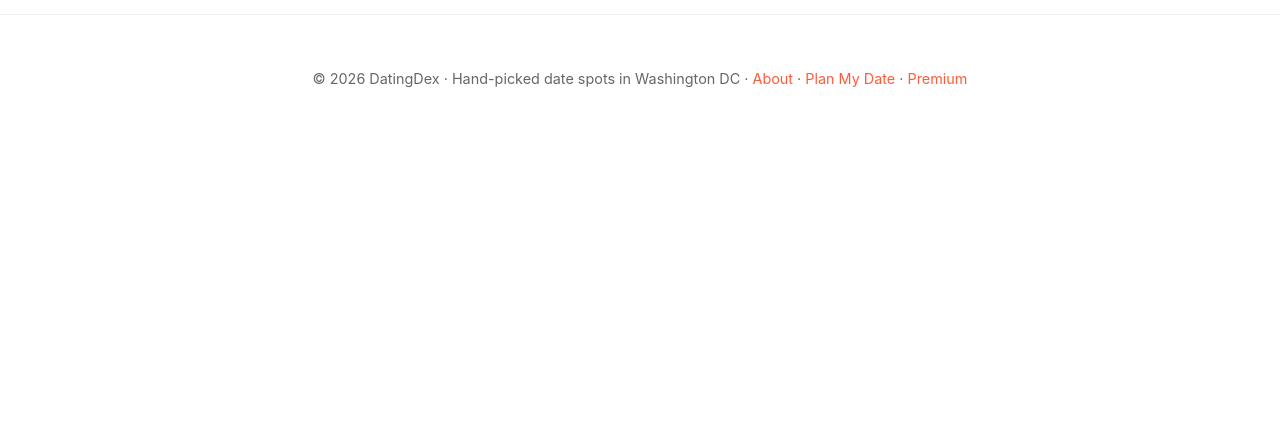
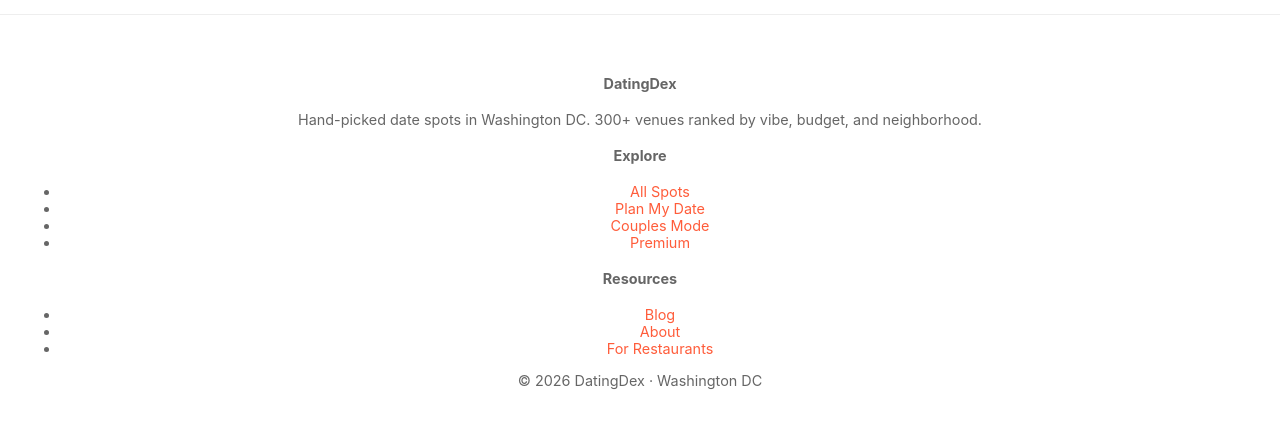
Before and after one commit to arternicholas-oss/datingdex-next, a Next.js app: page / in a window 1280 px wide. Shown: the part 3568-3995 px from the top of the page. Before the commit the page ends 3709 px from the top, so only its background shows below. Built offline with nearby package versions, Linux system fonts and the light colour scheme; no server answers.

Commit message:
Layout: expand footer with blog/links, update 309 to 300+

```diff
--- a/app/layout.tsx
+++ b/app/layout.tsx
@@ -9,11 +9,11 @@ import PostHogProvider from '@/components/PostHogProvider';
 export const metadata: Metadata = {
   metadataBase: new URL('https://www.datingdex.com'),
   title: {
-    default: '309 Best Date Spots in Washington DC (2026) — Ranked by Vibe | DatingDex',
+    default: '300+ Best Date Spots in Washington DC (2026) \u2014 Ranked by Vibe | DatingDex',
     template: '%s | DatingDex',
   },
   description:
-    'The 309 best date ideas in Washington DC, hand-picked and ranked. Filter by vibe — first date, impress them, coffee, late night — plus neighborhood and budget. Free.',
+    'The 300+ best date ideas in Washington DC, hand-picked and ranked. Filter by vibe \u2014 first date, impress them, coffee, late night \u2014 plus neighborhood and budget. Free.',
   keywords: [
     'DC date ideas', 'Washington DC date night', 'date spots DC', 'romantic restaurants DC',
     'first date DC', 'DMV date ideas', 'Georgetown date', 'Logan Circle restaurants',
@@ -23,14 +23,14 @@ export const metadata: Metadata = {
     type: 'website',
     siteName: 'DatingDex',
     url: 'https://www.datingdex.com',
-    title: '309 Best Date Spots in Washington DC (2026) | DatingDex',
+    title: '300+ Best Date Spots in Washington DC (2026) | DatingDex',
     description: 'Hand-picked date ideas across DC, Arlington & Alexandria. Filter by vibe, budget, and neighborhood.',
     images: ['/og-image.jpg'],
     locale: 'en_US',
   },
   twitter: {
     card: 'summary_large_image',
-    title: '309 Best Date Spots in Washington DC (2026) | DatingDex',
+    title: '300+ Best Date Spots in Washington DC (2026) | DatingDex',
     description: 'Hand-picked date ideas across DC, Arlington & Alexandria.',
     images: ['/og-image.jpg'],
   },
@@ -78,7 +78,34 @@ export default function RootLayout({ children }: { children: React.ReactNode })
             </header>
             <main id="main-content">{children}</main>
             <footer className="footer">
-              <p>© {new Date().getFullYear()} DatingDex · Hand-picked date spots in Washington DC · <Link href="/about">About</Link> · <Link href="/plan-my-date">Plan My Date</Link> · <Link href="/premium">Premium</Link></p>
+              <div className="footer-inner">
+                <div className="footer-top">
+                  <div className="footer-col">
+                    <h4>DatingDex</h4>
+                    <p>Hand-picked date spots in Washington DC. 300+ venues ranked by vibe, budget, and neighborhood.</p>
+                  </div>
+                  <div className="footer-col">
+                    <h4>Explore</h4>
+                    <ul>
+                      <li><Link href="/discovery">All Spots</Link></li>
+                      <li><Link href="/plan-my-date">Plan My Date</Link></li>
+                      <li><Link href="/couples">Couples Mode</Link></li>
+                      <li><Link href="/premium">Premium</Link></li>
+                    </ul>
+                  </div>
+                  <div className="footer-col">
+                    <h4>Resources</h4>
+                    <ul>
+                      <li><Link href="/guides">Blog</Link></li>
+                      <li><Link href="/about">About</Link></li>
+                      <li><Link href="/for-restaurants">For Restaurants</Link></li>
+                    </ul>
+                  </div>
+                </div>
+                <div className="footer-bottom">
+                  <p>&copy; {new Date().getFullYear()} DatingDex &middot; Washington DC</p>
+                </div>
+              </div>
             </footer>
             <AuthModal />
           </PostHogProvider>
```
